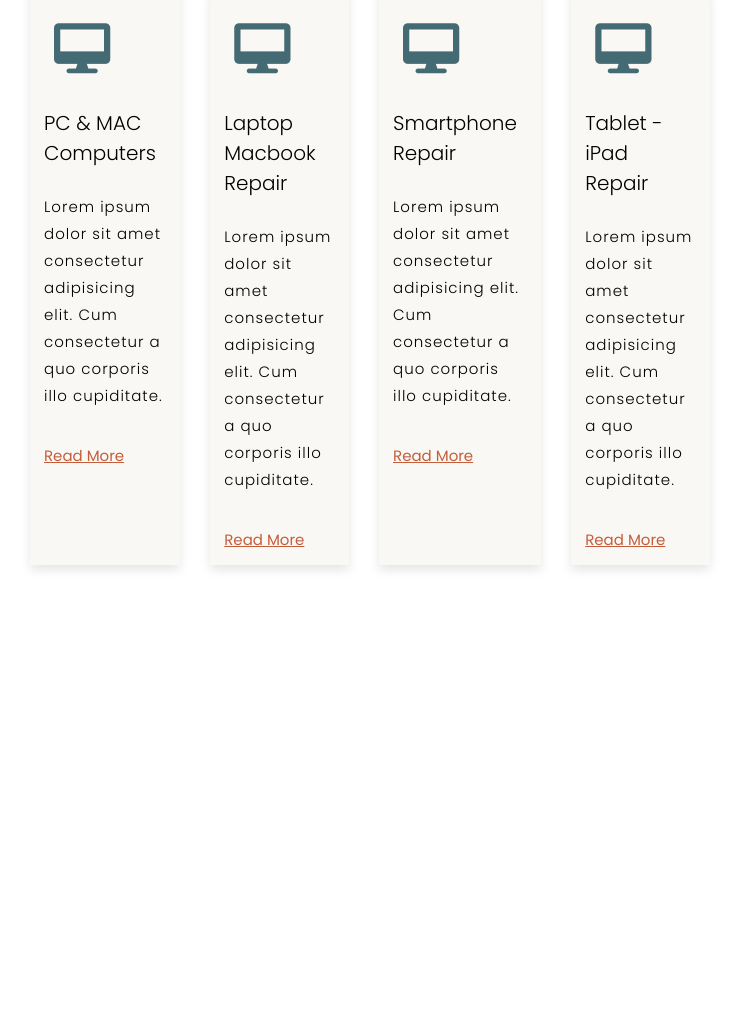
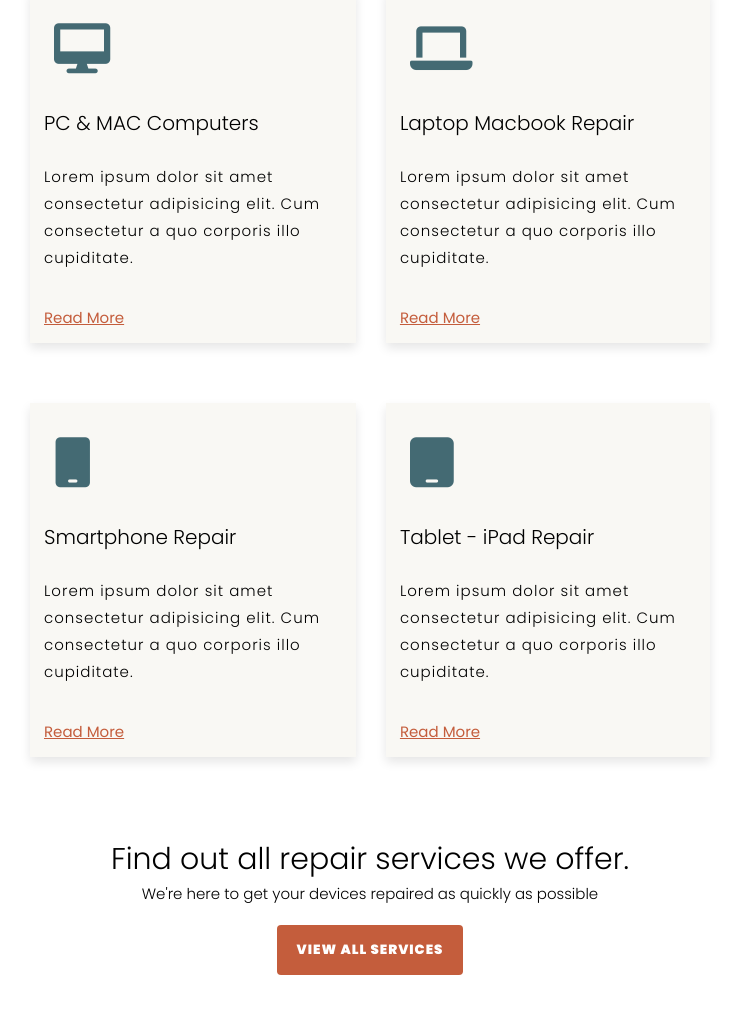
Before and after one commit to mariamills/WeFixIt-Repair, a plain HTML site: page index.html in a window 1280 px wide. Shown: the part 807-1820 px from the top of the page, without its empty margins (270-1009 px from the left). Before the commit the page ends 1422 px from the top, so only its background shows below. Drawn offline with Linux system fonts and the light colour scheme.

Commit message:
Changes for responsive

```diff
--- a/index.html
+++ b/index.html
@@ -94,7 +94,7 @@
         </div>
 
         <div class="box col-span-3">
-            <h1><i class="fa-solid fa-desktop"></i></h1>
+            <h1><i class="fa-solid fa-laptop"></i></h1>
             <h3><a href="#"></a>Laptop Macbook Repair</h3>
             <p>Lorem ipsum dolor sit amet consectetur adipisicing elit. Cum consectetur a quo corporis illo cupiditate.
             </p>
@@ -102,7 +102,7 @@
         </div>
 
         <div class="box col-span-3">
-            <h1><i class="fa-solid fa-desktop"></i></h1>
+            <h1><i class="fa-solid fa-mobile"></i></h1>
             <h3><a href="#"></a>Smartphone Repair</h3>
             <p>Lorem ipsum dolor sit amet consectetur adipisicing elit. Cum consectetur a quo corporis illo cupiditate.
             </p>
@@ -110,11 +110,16 @@
         </div>
 
         <div class="box col-span-3">
-            <h1><i class="fa-solid fa-desktop"></i></h1>
+            <h1><i class="fa-solid fa-tablet"></i></h1>
             <h3><a href="#"></a>Tablet - iPad Repair</h3>
             <p>Lorem ipsum dolor sit amet consectetur adipisicing elit. Cum consectetur a quo corporis illo cupiditate.
             </p>
             <a href="#">Read More</a>
+        </div>
+        <div class="row col-span-12">
+            <h3>Find out all repair services we offer.</h3>
+            <p>We're here to get your devices repaired as quickly as possible</p>
+            <button class="appt-btn">View All Services</button>
         </div>
     </div>
 </section>
--- a/style.css
+++ b/style.css
@@ -279,6 +279,23 @@ nav .container{
     transition: color 0.2s linear;
 }
 
+.row{
+    margin-top: 5rem;
+}
+
+.row h3{
+    font-size: 3rem;
+    font-weight: 300;
+}
+
+.row p{
+    font-size: 1.5rem;
+}
+
+.row button{
+    margin-top: 2rem;
+}
+
 .box h3:hover{
     color: var(--orange);
     cursor: pointer;
@@ -297,7 +314,11 @@ nav .container{
 
 
 
-
+@media (max-width: 1400px){
+    .col-span-3{
+        grid-column: span 6;
+    }
+}
 
 
 @media (max-width: 992px){
@@ -337,6 +358,9 @@ nav .container{
         text-align: center;
         margin-left: 0;
     }
+    .col-span-3{
+        grid-column: span 12;
+    }
 }
 
 @media (max-width: 576px){
```
